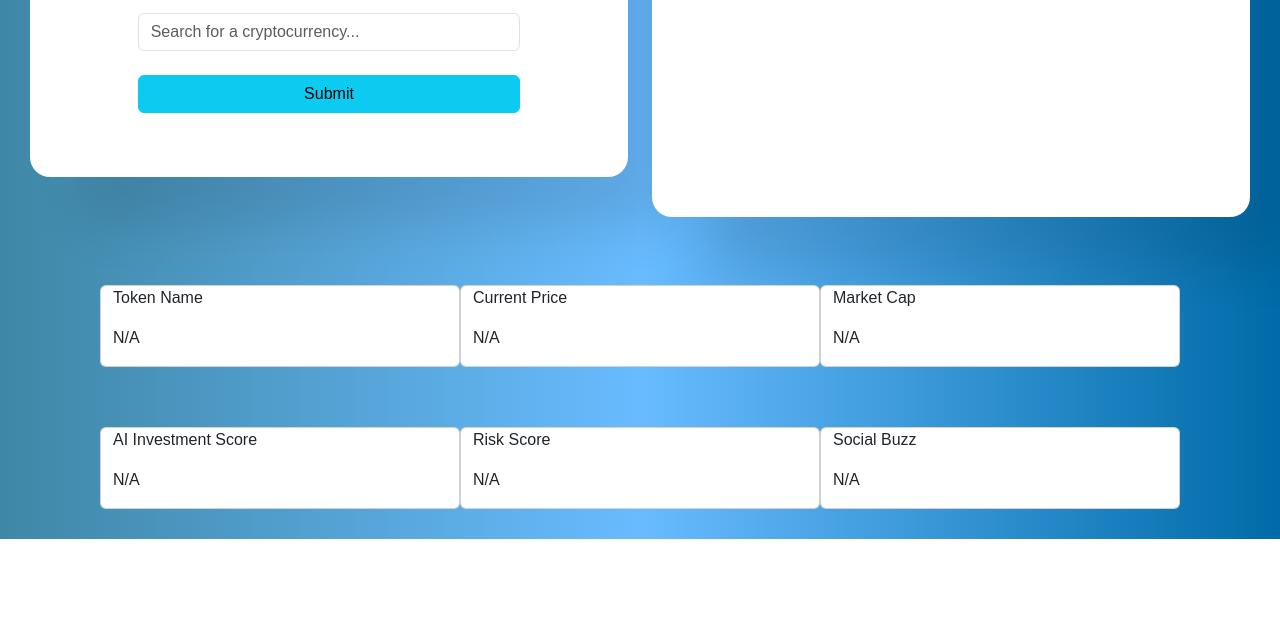
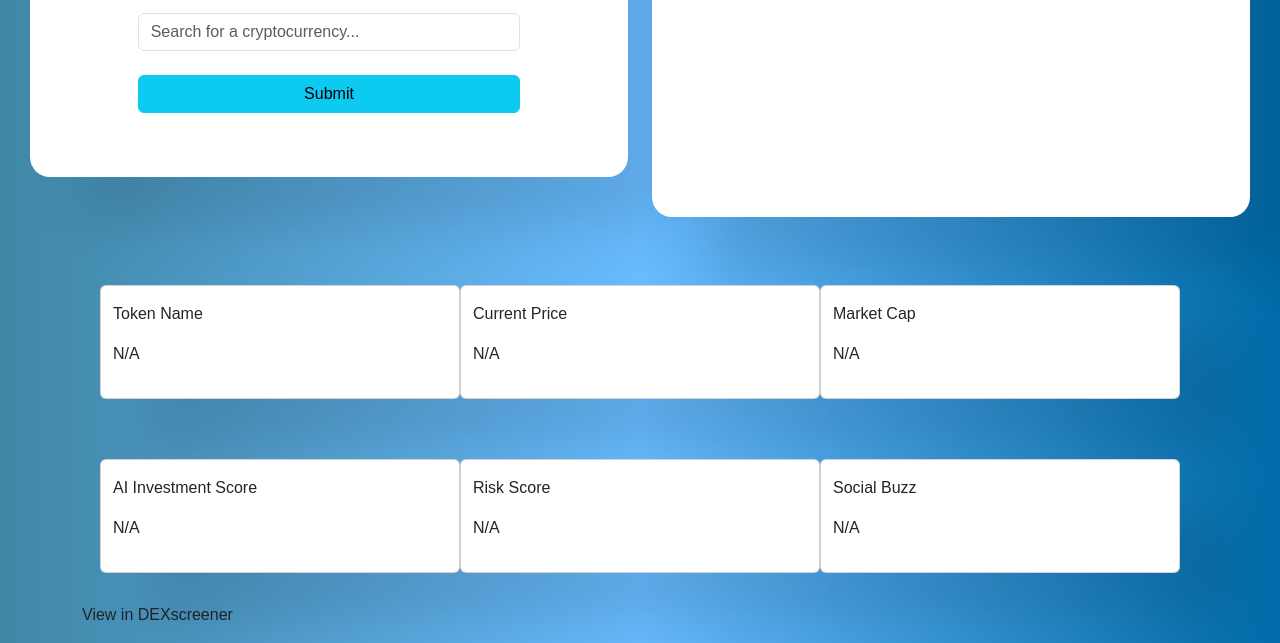
Before and after one commit to SheyiA/CryptoDashApp---School, a plain HTML site: page index.html in a window 1280 px wide. Shown: the part 385-1028 px from the top of the page. Before the commit the page ends 924 px from the top, so only its background shows below. Drawn offline with nearby package versions, Linux system fonts and the light colour scheme; a script that the page names is missing.

Commit message:
Update index.html

```diff
--- a/index.html
+++ b/index.html
@@ -23,7 +23,7 @@
 
                 <div class="col-md-8">
                     <p><strong>Learn About Your Tokens</strong></p>
-                    <input type="text" class="form-control" placeholder="Search for a cryptocurrency...">
+                    <input type="text" id="getToken" class="form-control" placeholder="Search for a cryptocurrency...">
                     <br>
                     <button class="btn btn-info">Submit</button>
                 </div>
@@ -70,38 +70,39 @@
 
     <div class="container align-items-center justify-content-center">
         <div class="row">
-            <div class="card col">
+            <div class="card col space">
                 <p>Token Name</p>
                 <p>N/A</p>
             </div>
-            <div class="card col">
+            <div class="card col space">
                 <p>Current Price</p>
                 <p>N/A</p>
 
             </div>
-            <div class="card col">
+            <div class="card col space">
                 <p>Market Cap</p>
                 <p>N/A</p>
 
             </div>
         </div>
         <div class="row">
-            <div class="card col">
+            <div class="card col space">
                 <p>AI Investment Score</p>
                 <p>N/A</p>
 
             </div>
-            <div class="card col">
+            <div class="card col space">
                 <p>Risk Score</p>
                 <p>N/A</p>
 
             </div>
-            <div class="card col">
+            <div class="card col space">
                 <p>Social Buzz</p>
                 <p>N/A</p>
 
             </div>
         </div>
+        <p>View in DEXscreener</p>
     </div>
 
 
```
